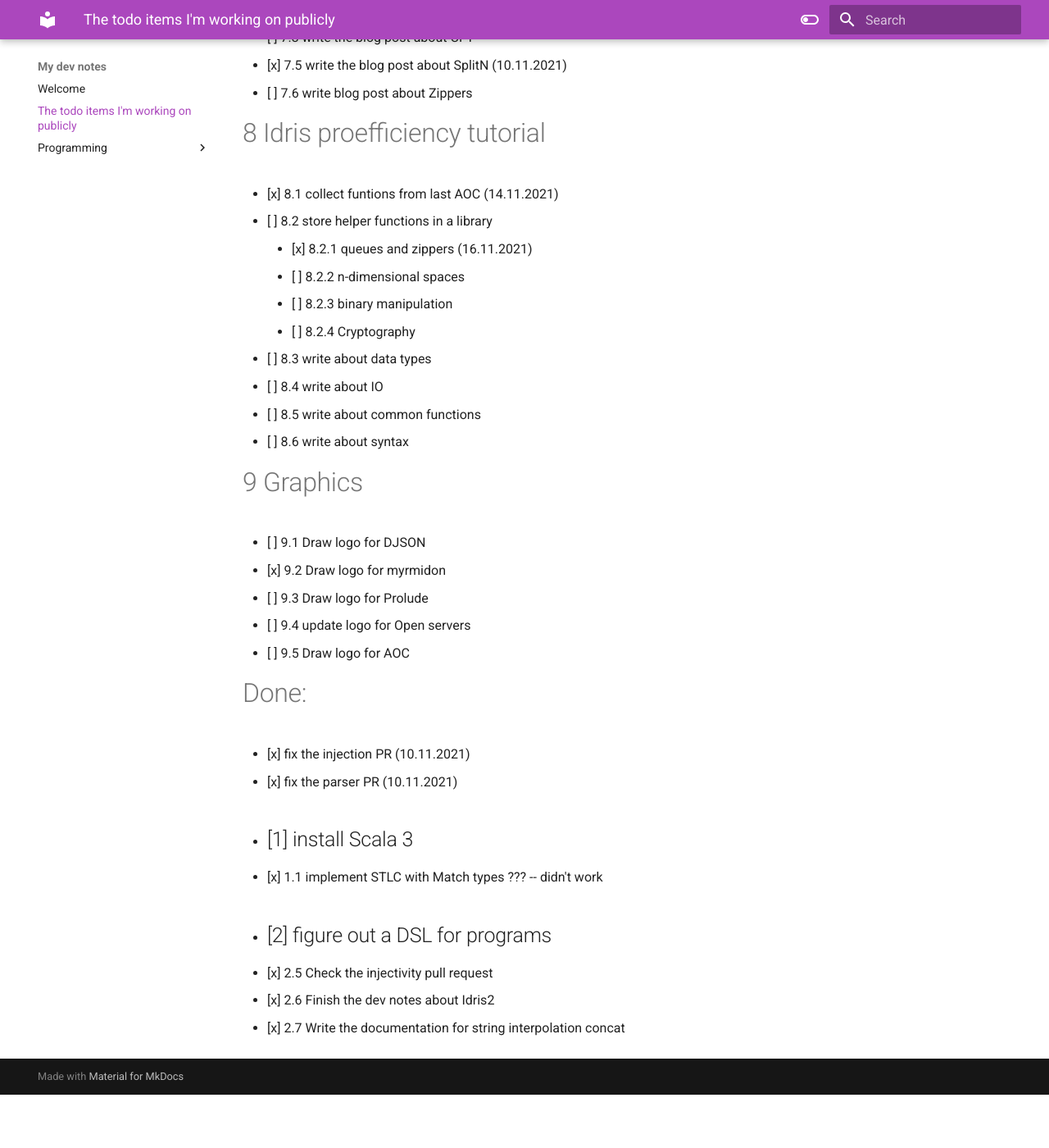
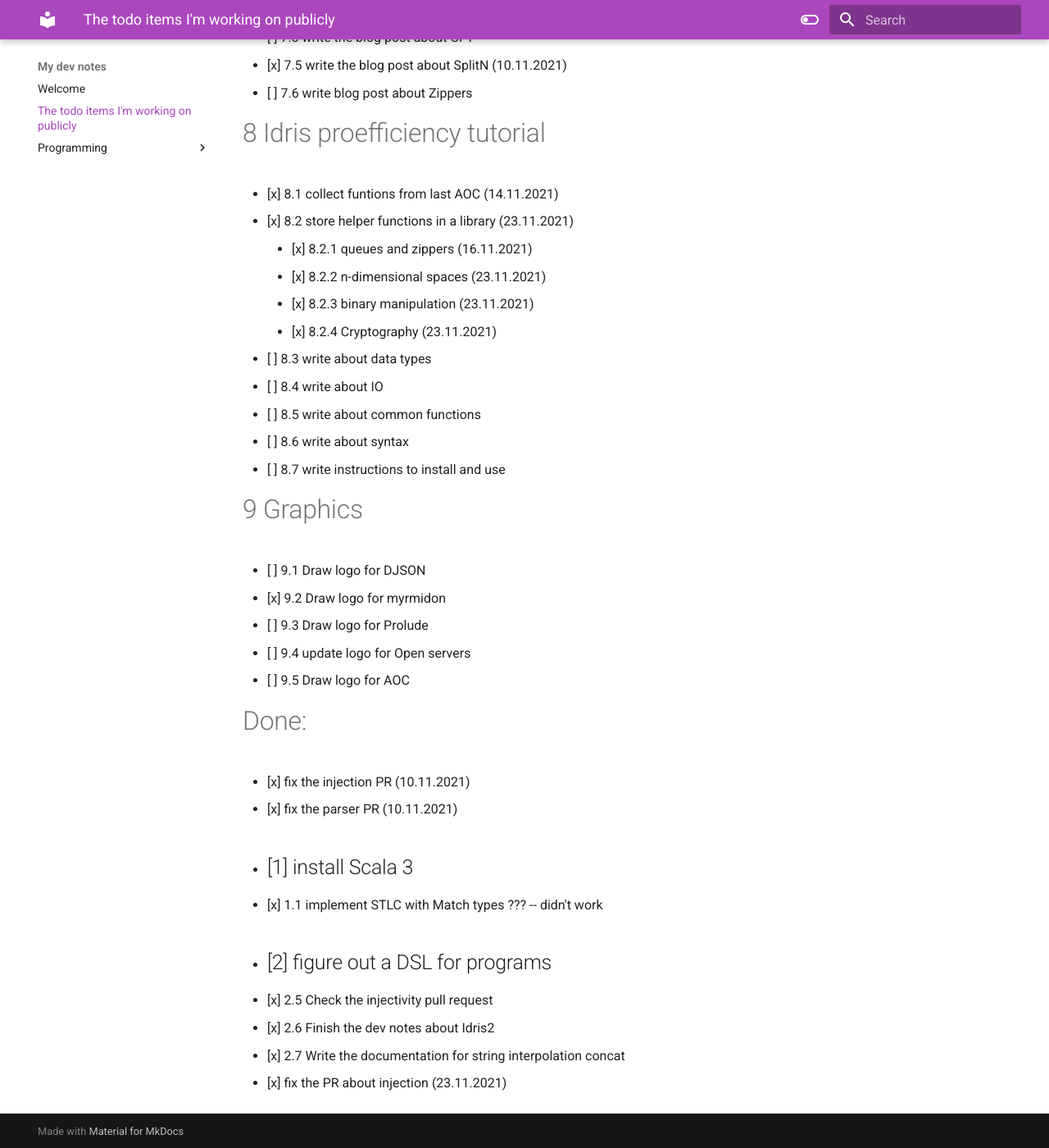
Before and after one commit to andrevidela/dev-notes, an MkDocs documentation site: the page built from docs/TASKS.md, in a window 1280 px wide and 1400 px high, scrolled down 2214 px. Shown: the whole window at 82% size. Built offline with MkDocs 1.6.1 and Material for MkDocs 9.7.7, drawn with Linux system fonts in a browser that asks for light colours; before the commit the page ends 3549 px from its top, so only the background shows below that; some of the changed text lies outside the part shown.

Commit message:
update todos with prolude and PRs

```diff
--- a/docs/TASKS.md
+++ b/docs/TASKS.md
@@ -29,7 +28,7 @@
     - [ ] 3.7.4 Abstract over the grades in context
   - [ ] 3.6 compile surface syntax into AST
   - [ ] 3.7 Experiment with compiler passes
-
+  - [ ] 3.8 Add the funky semiring for both uses and stages
 
 ## 5 OpenGames things
   - [x] 5.1 use mwc-prob to port to singletons
@@ -74,15 +73,16 @@
 
 # 8 Idris proefficiency tutorial
   - [x] 8.1 collect funtions from last AOC (14.11.2021)
-  - [ ] 8.2 store helper functions in a library
+  - [x] 8.2 store helper functions in a library (23.11.2021)
     - [x] 8.2.1 queues and zippers (16.11.2021)
-    - [ ] 8.2.2 n-dimensional spaces
-    - [ ] 8.2.3 binary manipulation
-    - [ ] 8.2.4 Cryptography
+    - [x] 8.2.2 n-dimensional spaces (23.11.2021)
+    - [x] 8.2.3 binary manipulation (23.11.2021)
+    - [x] 8.2.4 Cryptography (23.11.2021)
   - [ ] 8.3 write about data types
   - [ ] 8.4 write about IO
   - [ ] 8.5 write about common functions
   - [ ] 8.6 write about syntax
+  - [ ] 8.7 write instructions to install and use
 
 # 9 Graphics
   - [ ] 9.1 Draw logo for DJSON
@@ -100,3 +100,4 @@
   - [x] 2.5 Check the injectivity pull request
   - [x] 2.6 Finish the dev notes about Idris2
   - [x] 2.7 Write the documentation for string interpolation concat
+- [x] fix the PR about injection (23.11.2021)
```
Also changed, not shown: other parts of docs/TASKS.md (+0 -1 lines).
